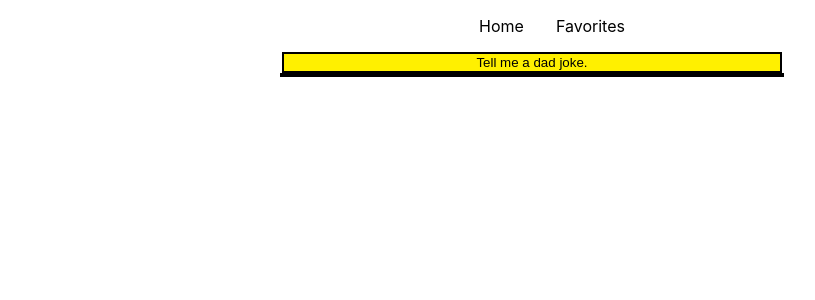
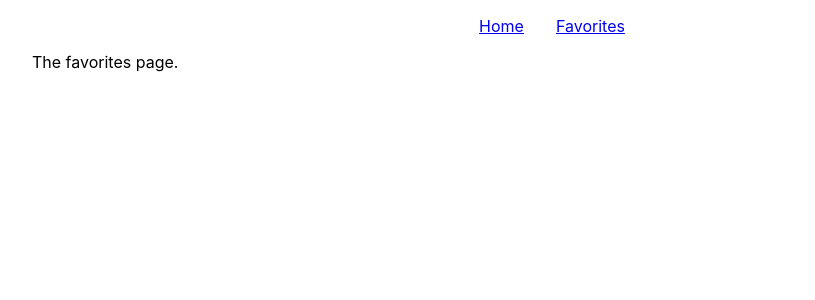
Before and after one commit to rich-martinez/dad-joke-generator, a React (Create React App) app: page /favorites in a window 1280 px wide. Shown: the top 300 px of the page, without its empty margins (108-923 px from the left). Built offline with nearby package versions, Linux system fonts and the light colour scheme.

Commit message:
Add favorites and react router for navigation

```diff
--- a/package.json
+++ b/package.json
@@ -9,6 +9,7 @@
     "axios": "^0.26.0",
     "react": "^17.0.2",
     "react-dom": "^17.0.2",
+    "react-router-dom": "^6.2.2",
     "react-scripts": "5.0.0",
     "styled-components": "^5.3.3",
     "web-vitals": "^2.1.4"
--- a/src/App.js
+++ b/src/App.js
@@ -1,7 +1,9 @@
 import styled from 'styled-components';
 import './App.css';
 import { Header } from './components/Header';
-import { Main } from './components/Main';
+import { Home } from './components/Home';
+import { Routes, Route, Router } from "react-router-dom";
+import { Favorites } from './components/Favorites';
 
 const App = () => {
   const App = styled.div`
@@ -12,7 +14,12 @@ const App = () => {
   return (
     <App>
       <Header />
-      <Main />
+      <main>
+        <Routes>
+            <Route path="/" element={<Home />} />
+            <Route path="/favorites" element={<Favorites />} />
+        </Routes>
+      </main>
     </App>
   );
 };
--- /dev/null
+++ b/src/components/Favorites.js
@@ -0,0 +1,7 @@
+export const Favorites = () => {
+    return (
+        <section>
+            The favorites page.
+        </section>
+    );
+}
--- a/src/components/Header.js
+++ b/src/components/Header.js
@@ -1,3 +1,4 @@
+import { Link } from "react-router-dom";
 import styledComponents from "styled-components";
 
 export const Header = () => {
@@ -19,8 +20,8 @@ export const Header = () => {
         <Header>
             <nav>
                 <ul>
-                    <li>Home</li>
-                    <li>Favorites</li>
+                    <li><Link to="/">Home</Link></li>
+                    <li><Link to="/favorites">Favorites</Link></li>
                 </ul>
             </nav>
         </Header>
--- a/src/components/Main.js
+++ b/src/components/Home.js
@@ -2,7 +2,7 @@ import { Generator } from './Generator';
 import axios from 'axios';
 import { useState } from 'react';
 
-export const Main = () => {
+export const Home = () => {
     const [ currentJoke, setJoke ] = useState({joke: '', id: ''});
     const updateJoke = async () => {
         const joke = await axios
@@ -13,8 +13,6 @@ export const Main = () => {
     }
 
     return (
-        <main>
-            <Generator currentJoke={currentJoke} updateJoke={updateJoke} />
-        </main>
+        <Generator currentJoke={currentJoke} updateJoke={updateJoke} />
     );
 };
--- a/src/index.js
+++ b/src/index.js
@@ -3,11 +3,14 @@ import ReactDOM from 'react-dom';
 import './index.css';
 import App from './App';
 import reportWebVitals from './reportWebVitals';
+import { BrowserRouter } from 'react-router-dom';
 
 ReactDOM.render(
-  <React.StrictMode>
-    <App />
-  </React.StrictMode>,
+  <BrowserRouter>
+    <React.StrictMode>
+      <App />
+    </React.StrictMode>
+  </BrowserRouter>,
   document.getElementById('root')
 );
 
```
Also changed, not shown: 1 other file (tests, documents, lock files or other folders).
